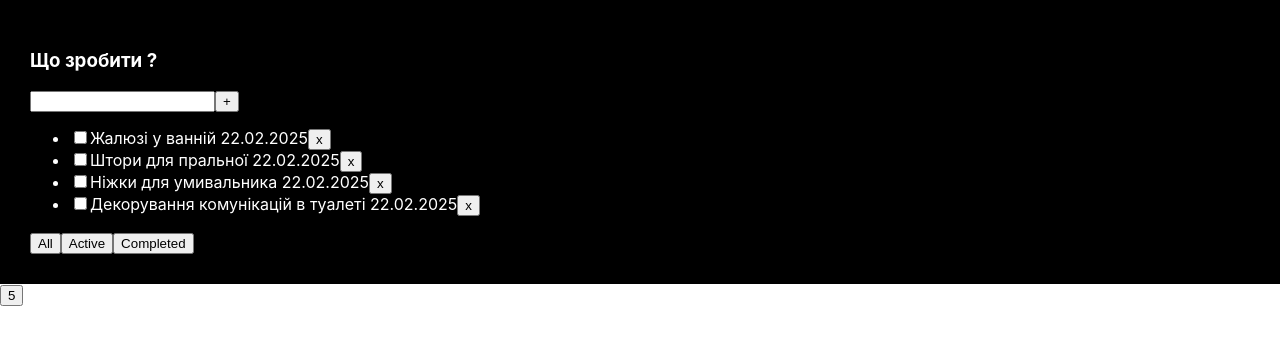
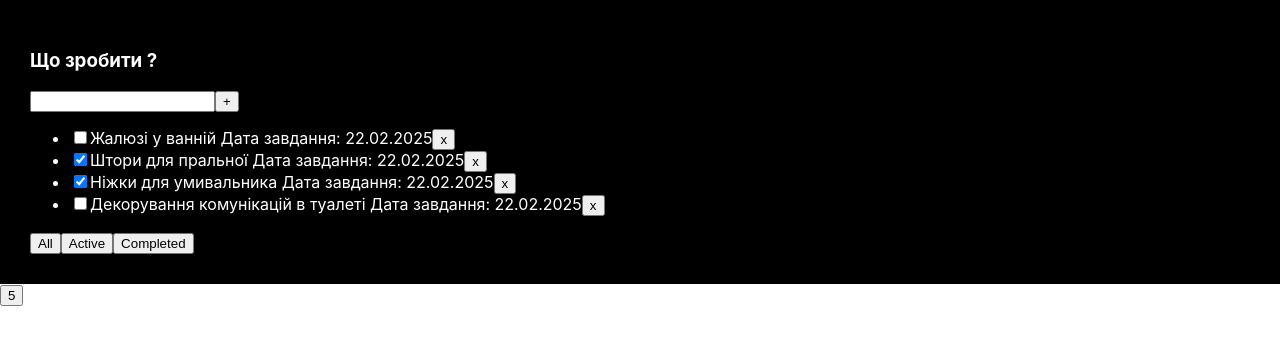
Before and after one commit to IvanSlivenko/todo-list-from-it-camasutra_v_2, a React (Create React App) app in the folder it-incubator-todolist-ts-video/: page / in a window 1280 px wide. Shown: the top 344 px of the page. Built offline with nearby package versions, Linux system fonts and the light colour scheme.

Commit message:
25-02-2025-15-00

```diff
--- a/it-incubator-todolist-ts-video/src/App.tsx
+++ b/it-incubator-todolist-ts-video/src/App.tsx
@@ -6,7 +6,7 @@ export function Counter() {
     // let arr = useState(5);
     // let data = arr[0]
     // let setData = arr[1]
-    let[data, setData] = useState(5)
+    let [data, setData] = useState(5)
     return (
         <div>
             <button
@@ -17,6 +17,8 @@ export function Counter() {
         </div>
     )
 }
+
+export  type FilterValuesType = "all" | "completed" | "active";
 
 function App() {
 
@@ -33,15 +35,14 @@ function App() {
     // let tasks = arr[0];
     // let setTask = arr[1];
 
-    let [tasks, setTasks] = useState([
+    let [tasks, setTasks] = useState<Array<TaskType>>([
         {id: 1, title: "Жалюзі у ванній", isDone: false, period: " 22.02.2025"},
-        {id: 2, title: "Штори для пральної", isDone: false, period: " 22.02.2025"},
-        {id: 3, title: "Ніжки для умивальника", isDone: false, period: " 22.02.2025"},
+        {id: 2, title: "Штори для пральної", isDone: true, period: " 22.02.2025"},
+        {id: 3, title: "Ніжки для умивальника", isDone: true, period: " 22.02.2025"},
         {id: 4, title: "Декорування комунікацій в туалеті", isDone: false, period: " 22.02.2025"}
 
     ])
-    let [filter, setFilter] = useState("active");
-
+    let [filter, setFilter] = useState<FilterValuesType>("all");
 
 
     function removeTask(id: number) {
@@ -49,14 +50,23 @@ function App() {
         setTasks(filteredTasks)
     }
 
-    let tasksForTofdolist= tasks;
-    if(filter === "completed"){
-        tasksForTofdolist=tasks.filter(t=> t.isDone === true)
-    }
-    if(filter === "active"){
-        tasksForTofdolist=tasks.filter(t=> t.isDone === false)
+    function changeFilter(value:FilterValuesType){
+        setFilter(value)
     }
 
+
+
+    let tasksForTodolist = tasks;
+    if (filter !== "completed") {
+        tasksForTodolist = tasks.filter(t => t.isDone === true)
+    }
+    if (filter !== "active") {
+        tasksForTodolist = tasks.filter(t => t.isDone === false)
+    }
+
+    if (filter === "all") {
+        tasksForTodolist = tasks;
+    }
 
 
 
@@ -64,8 +74,10 @@ function App() {
         <div className="App">
             <TodoList
                 title="Що зробити ?"
-                tasks={tasksForTofdolist}
+                tasks={tasksForTodolist}
                 removeTask={removeTask}
+                changeFilter={changeFilter}
+
             />
 
 
--- a/it-incubator-todolist-ts-video/src/TodoList.tsx
+++ b/it-incubator-todolist-ts-video/src/TodoList.tsx
@@ -1,5 +1,6 @@
 import React from "react";
 import {isBooleanObject, isNumberObject} from "node:util/types";
+import {FilterValuesType} from "./App";
 
 export type TaskType = {
     id: number
@@ -12,7 +13,9 @@ export type TaskType = {
 type PropsType = {
     title: string,
     tasks: Array<TaskType>,
-    removeTask: Function
+    removeTask: (id: number) => void,
+    changeFilter: (value: FilterValuesType) => void
+
 
 }
 
@@ -32,7 +35,7 @@ export function TodoList(props: PropsType) {
                         <li key={t.id}>
                             <input type="checkbox" checked={t.isDone}/>
                             <span>{t.title}</span>
-                            <span>{t.period}</span>
+                            <span> Дата завдання: {t.period}</span>
                             <button onClick={() => {
                                 // console.log(`Ви маєте намір видалити завдання: ${t.title}`);
                                 props.removeTask(t.id);
@@ -46,9 +49,18 @@ export function TodoList(props: PropsType) {
 
             </ul>
             <div>
-                <button onClick={()=> console.log("All")}>All</button>
-                <button onClick={()=> console.log("Active")}>Active</button>
-                <button onClick={()=> console.log("Completed")}>Completed</button>
+                <button onClick={() => {
+                    props.changeFilter("all")
+                }}>All
+                </button>
+                <button onClick={() => {
+                    props.changeFilter("completed")
+                }}>Active
+                </button>
+                <button onClick={() => {
+                    props.changeFilter("active")
+                }}>Completed
+                </button>
             </div>
 
         </div>
```
Also changed, not shown: it-incubator-todolist-ts-video/descriptions.txt.
